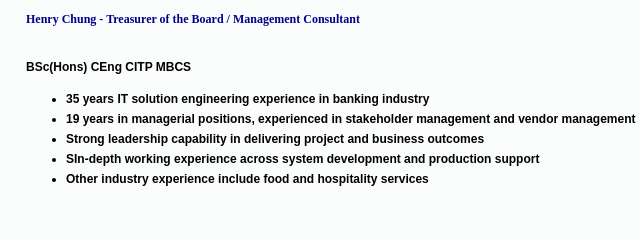
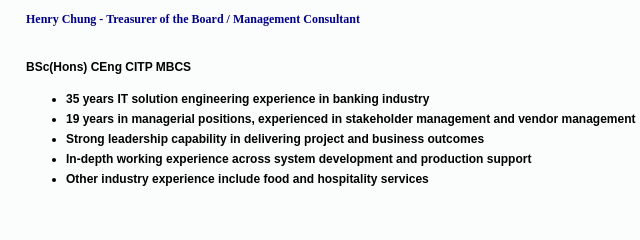
Before and after one commit to atsconsultants/ats, a plain HTML site: page team.html in a window 1280 px wide. Shown: the part 849-1089 px from the top of the page, 336-976 px from the left. Drawn offline with Linux system fonts and the light colour scheme; a web font is replaced by a local one.

Commit message:
Add files via upload

```diff
--- a/team.html
+++ b/team.html
@@ -172,7 +172,7 @@
           <li> 19 years in managerial positions, experienced in stakeholder management
             and vendor management</li>
           <li> Strong leadership capability in delivering project and business outcomes</li>
-          <li>SIn-depth working experience across system development and production support</li>
+          <li> In-depth working experience across system development and production support</li>
           <li>Other industry experience include food and hospitality services</li>
         </ul>
         </div>
```
